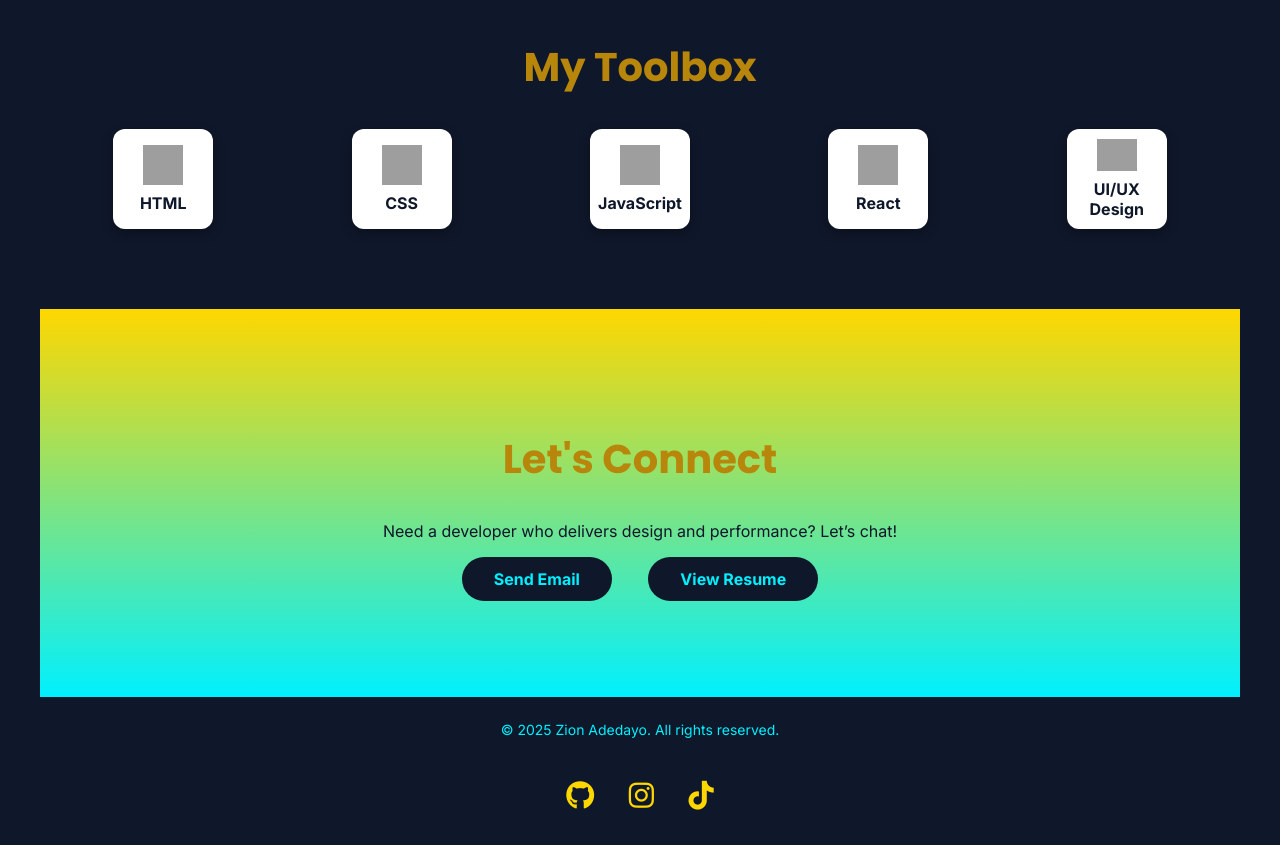
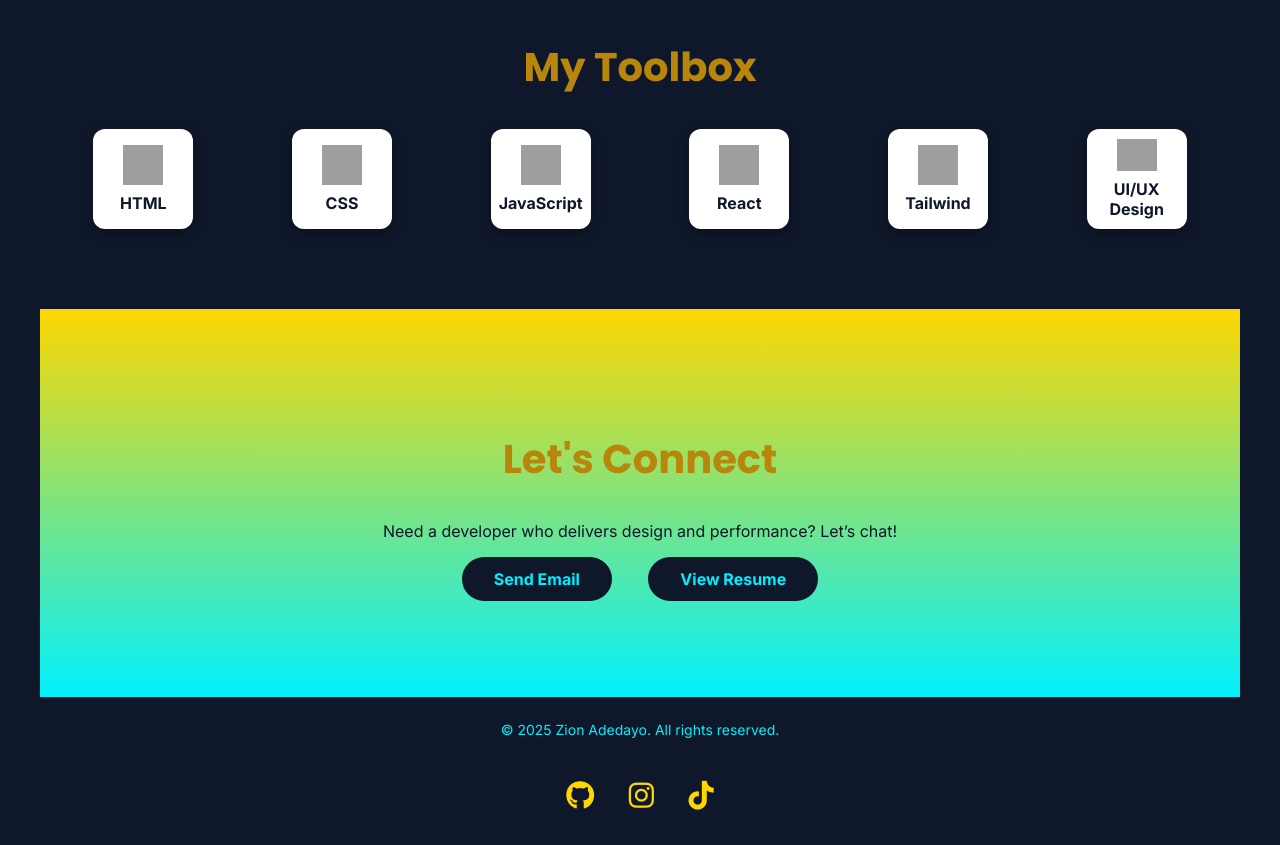
Before and after one commit to dzee-code/portfolio, a plain HTML site: page index.html in a window 1280 px wide. Shown: the part 2100-2945 px from the top of the page. Drawn offline with Linux system fonts and the light colour scheme; grey boxes are pictures that could not be loaded.

Commit message:
Update index.html

```diff
--- a/index.html
+++ b/index.html
@@ -389,7 +389,9 @@
       <div class="skill-badge"><img src="https://cdn.jsdelivr.net/gh/devicons/devicon/icons/css3/css3-original.svg"><span>CSS</span></div>
       <div class="skill-badge"><img src="https://cdn.jsdelivr.net/gh/devicons/devicon/icons/javascript/javascript-original.svg"><span>JavaScript</span></div>
       <div class="skill-badge"><img src="https://cdn.jsdelivr.net/gh/devicons/devicon/icons/react/react-original.svg"><span>React</span></div>
+      <div class="skill-badge"><img src="https://th.bing.com/th/id/OIP.qW6_PxWN1R3VLQexMtLcUgHaHa?rs=1&pid=ImgDetMain"><span>Tailwind</span></div>
       <div class="skill-badge"><img src="https://img.icons8.com/ios-filled/50/000000/design.png"><span>UI/UX Design</span></div>
+
     </div>
   </section>
 
```
